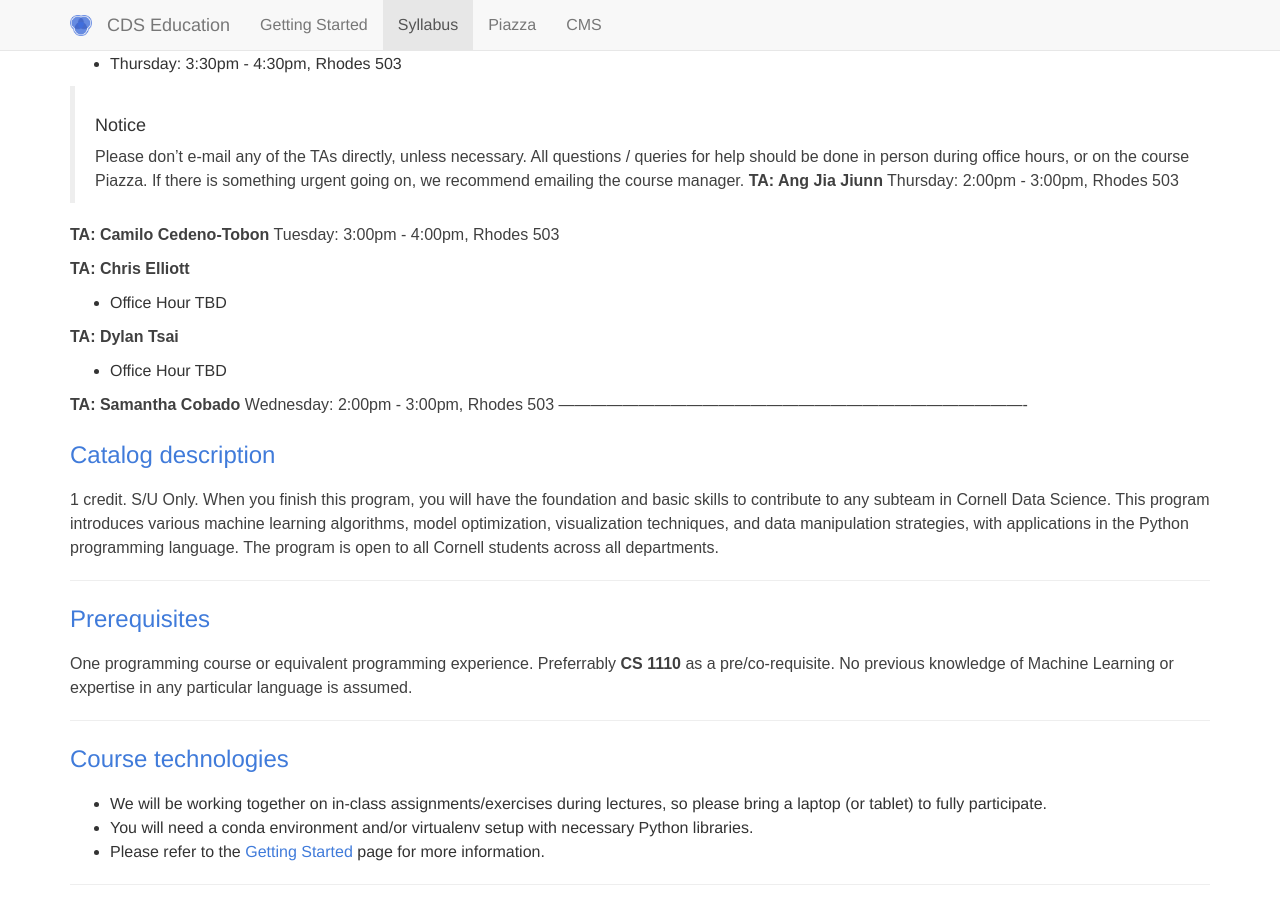
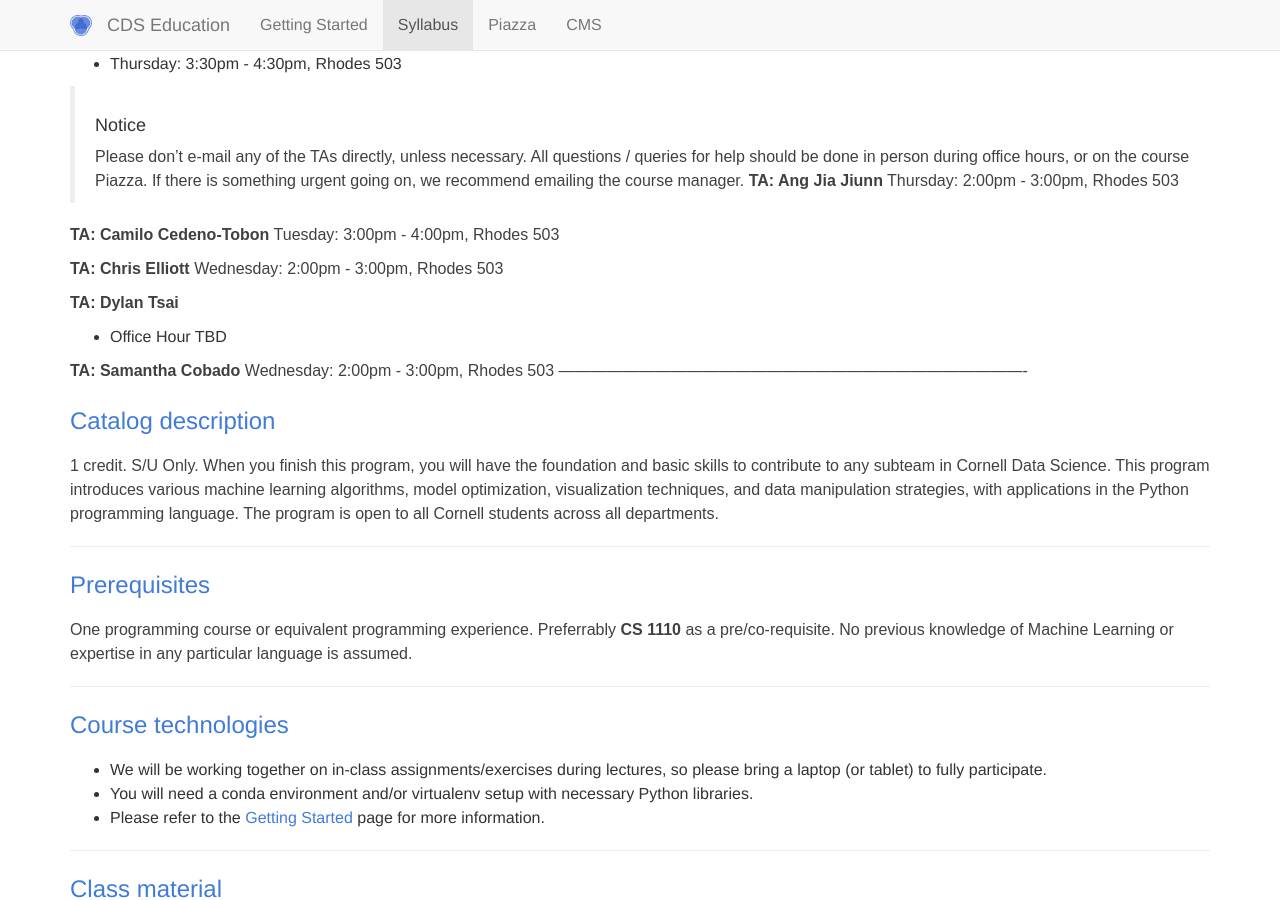
Before and after one commit to CornellDataScience/info1998, a Jekyll site: the page built from syllabus.md, in a window 1280 px wide and 900 px high, scrolled down 395 px. Built offline with Jekyll 4.4.1, drawn with Linux system fonts in a browser that asks for light colours.

Commit message:
Update syllabus.md
Co-Authored-By: Jared Junyoung Lim <jylim9823@gmail.com>

```diff
--- a/syllabus.md
+++ b/syllabus.md
@@ -26,7 +26,7 @@
 Tuesday: 3:00pm - 4:00pm, Rhodes 503
 
 **TA: Chris Elliott**
-- Office Hour TBD
+Wednesday: 2:00pm - 3:00pm, Rhodes 503
 
 **TA: Dylan Tsai**
 - Office Hour TBD
```
